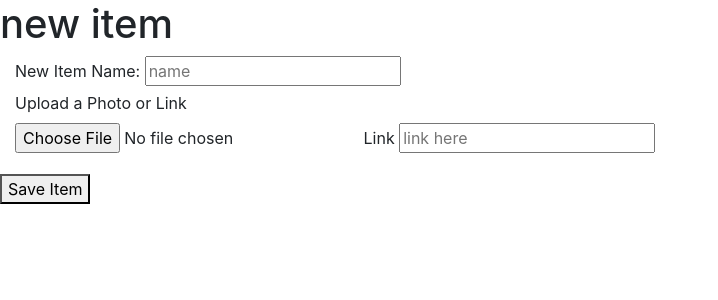
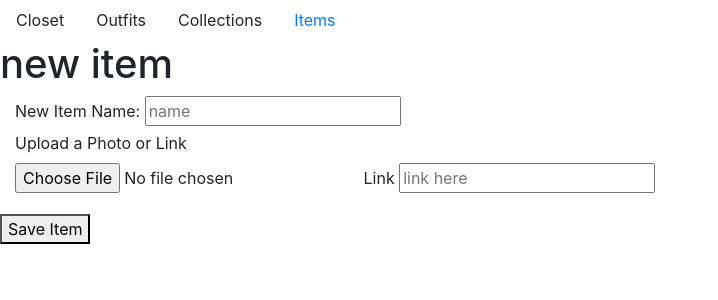
Before and after one commit to jennifercarreno/closet-app, a Flask app: page /item/new in a window 1280 px wide. Shown: the top 300 px of the page, without its empty margins (0-718 px from the left). Run offline with Flask 2, Linux system fonts and the light colour scheme; some libraries are stand-ins or nearby versions.

Commit message:
nav bar now on all pages

```diff
--- a/app.py
+++ b/app.py
@@ -31,6 +31,7 @@ def items():
 # displays items when created
 @app.route('/items/submit', methods=['POST', 'GET'])
 def items_submit():
+    items = db.items
     item = {
         'name': request.form.get('name'),
         'item-photo': request.form.get('item-photo'),
--- a/templates/base.html
+++ b/templates/base.html
@@ -9,7 +9,12 @@
   <!-- <link rel= "stylesheet" type= "text/css" href= "{{ url_for('static', filename='/styles.css') }}"> -->
 </head>
 <body>
-
+  <div class="nav">
+    <a class = "nav-item nav-link active"> Closet </a>
+    <a class = "nav-item nav-link"> Outfits </a>
+    <a class = "nav-item nav-link"> Collections </a>
+    <a class = "nav-item nav-link" href="/items"> Items </a>
+</div>
     {% block content %}
         BODY CONTENT GOES HERE
     {% endblock %}
```
Also changed, not shown: templates/home.html (+1 -6 lines).
